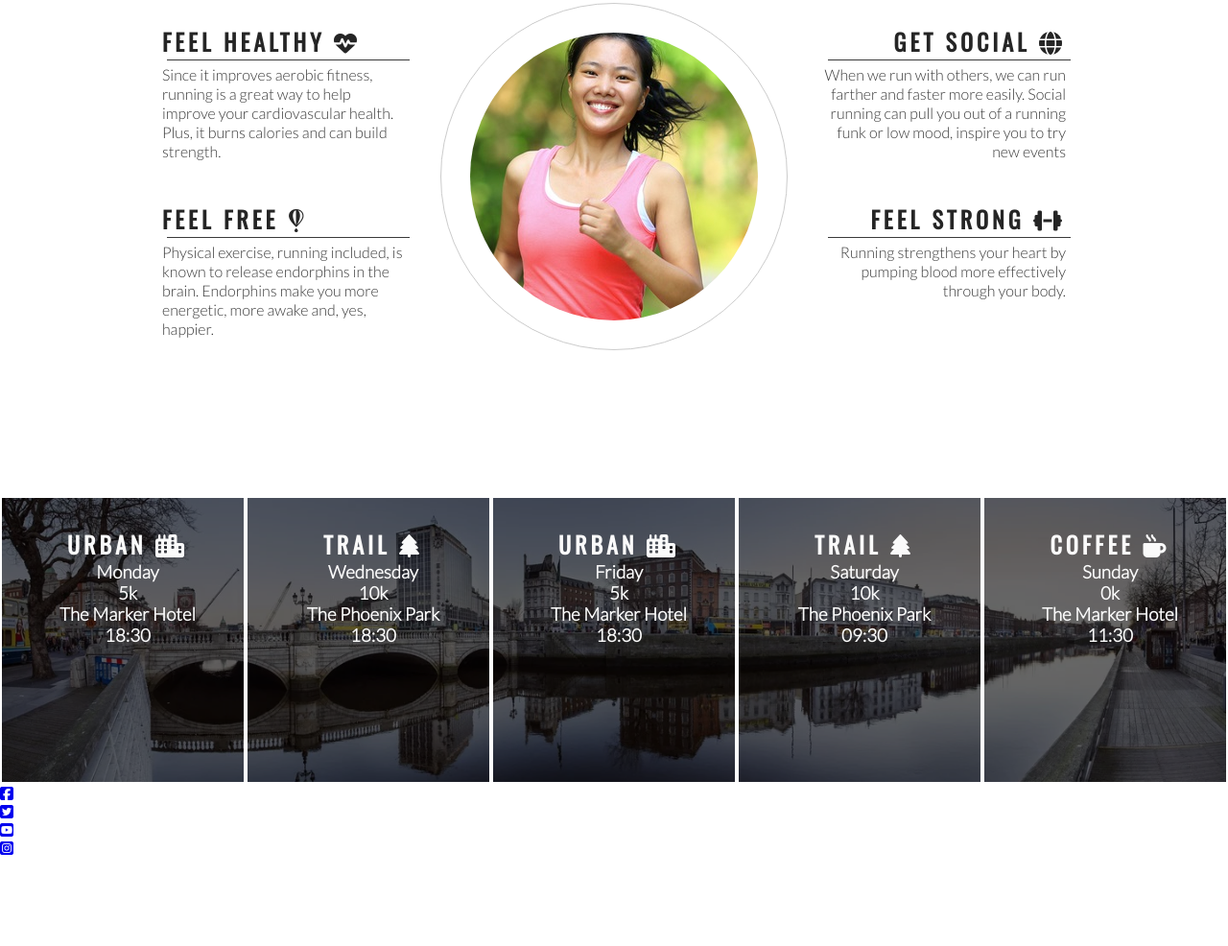
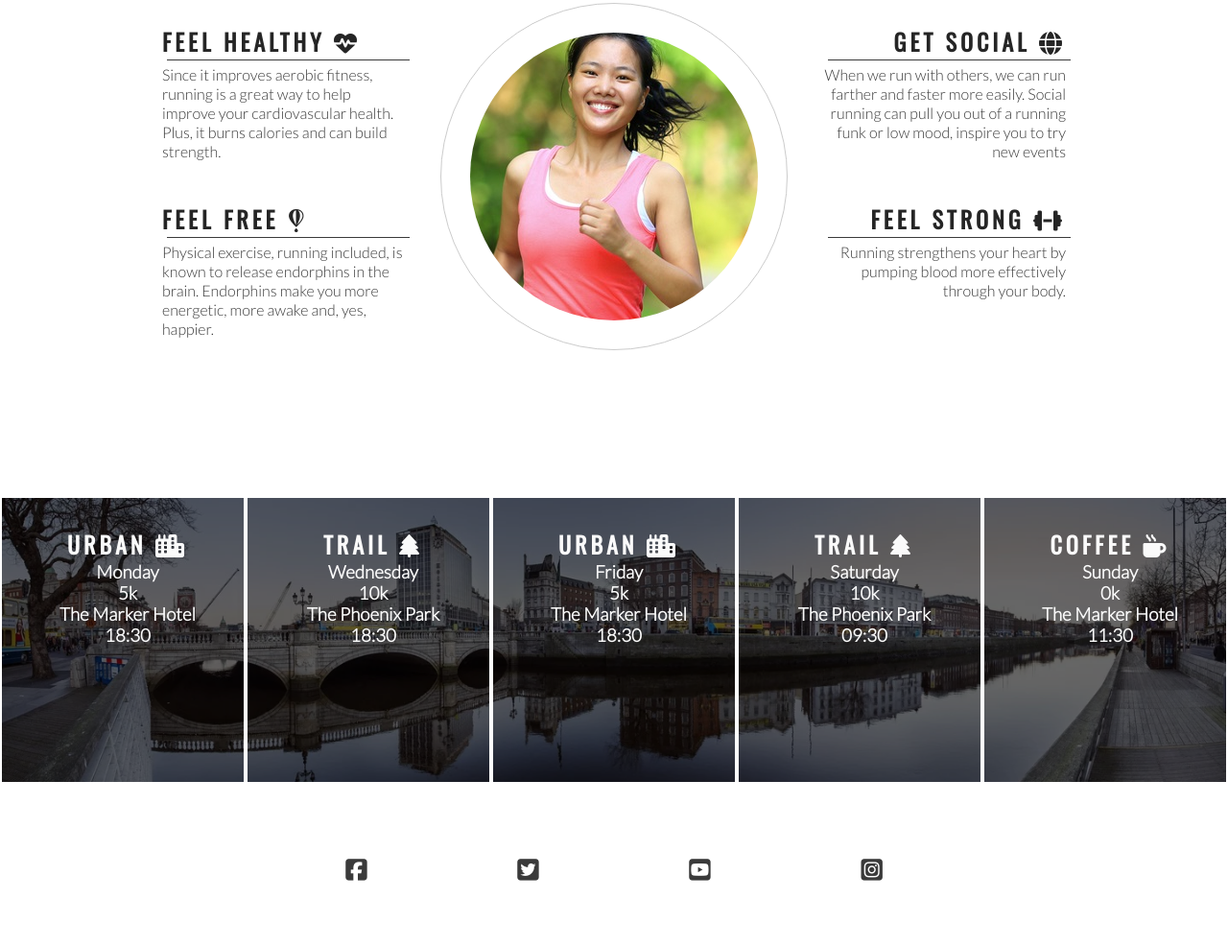
Before and after one commit to Bunkit18/love-running, a plain HTML site: page index.html in a window 1280 px wide. Shown: the part 778-1764 px from the top of the page at 96% size. Before the commit the page ends 1671 px from the top, so only its background shows below. Drawn offline with nearby package versions, Linux system fonts and the light colour scheme.

Commit message:
Add footer structure and styling

```diff
--- a/assets/css/style.css
+++ b/assets/css/style.css
@@ -208,3 +208,24 @@ hr {
 #times h2 {
     color: #fafafa;
 }
+
+/* Footer */
+
+footer {
+    height: 150px;
+}
+
+footer ul {
+    text-align: center;
+}
+
+footer ul li {
+    display: inline;
+}
+
+footer i {
+    font-size: 160%;
+    margin: 1%;
+    padding: 5%;
+    color: #3a3a3a;
+}
```
